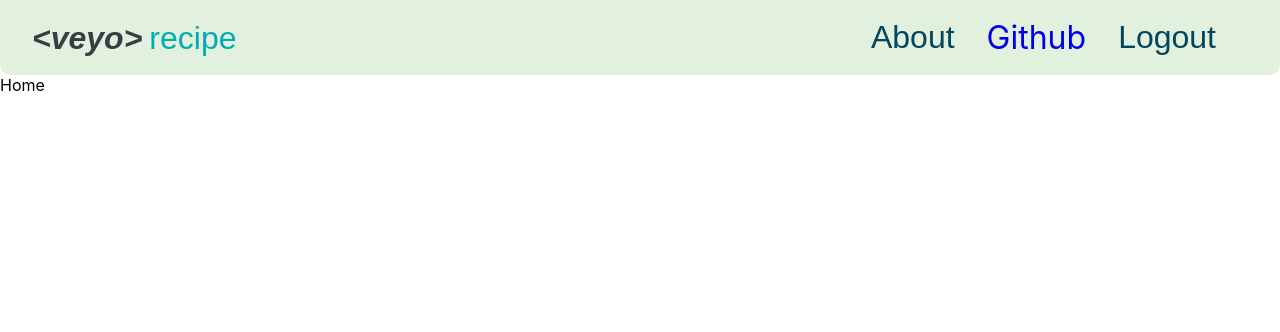
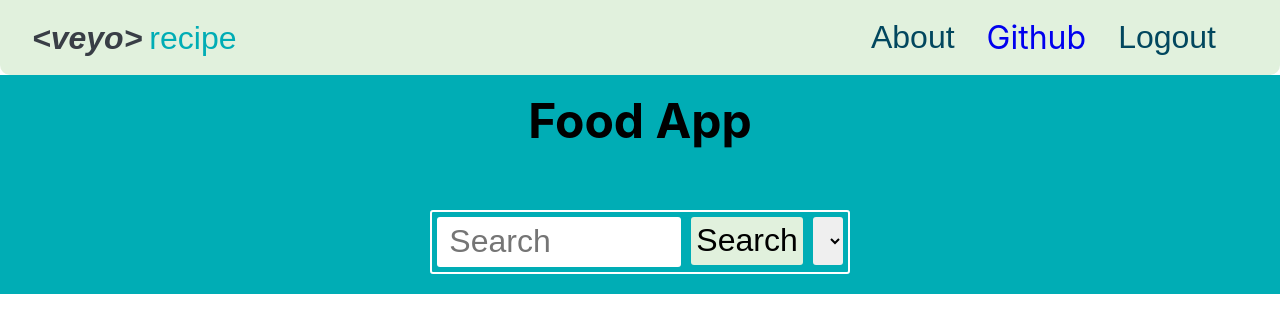
Before and after one commit to veyseltosun/react-recipe_app, a React (Create React App) app: page / in a window 1280 px wide. Shown: the top 332 px of the page. Built offline with nearby package versions, Linux system fonts and the light colour scheme.

Commit message:
changings.

```diff
--- a/src/components/header/Form.jsx
+++ b/src/components/header/Form.jsx
@@ -0,0 +1,20 @@
+import React from 'react'
+import { Button, FoodInput, FormContainer, Select } from "./HeaderStyle"
+
+
+const Form = () => {
+  return (
+    <FormContainer>
+        <FoodInput type="text"
+         placeholder="Search"/>
+
+         <Button > Search</Button>
+         <Select></Select>
+
+
+
+    </ FormContainer>
+  )
+}
+
+export default Form
--- a/src/components/header/Header.jsx
+++ b/src/components/header/Header.jsx
@@ -0,0 +1,14 @@
+import React from 'react'
+import { HeaderContainer, MainHeader } from "./HeaderStyle"
+import Form from './Form'
+
+const Header = () => {
+  return (
+    <HeaderContainer>
+        <MainHeader>Food App</MainHeader>
+        <Form/>
+    </HeaderContainer>
+  )
+}
+
+export default Header
--- a/src/components/header/HeaderStyle.jsx
+++ b/src/components/header/HeaderStyle.jsx
@@ -0,0 +1,61 @@
+import styled from "styled-components";
+
+export const HeaderContainer = styled.div`
+  display: flex;
+  flex-direction: column;
+  align-items: center;
+  justify-content: center;
+  background: #00adb5;
+`;
+
+export const MainHeader = styled.h2`
+  margin-top: 1rem;
+  font-size: 3rem;
+`;
+
+export const FormContainer = styled.form`
+  display: flex;
+  flex-direction: row;
+  flex-wrap: wrap;
+  justify-content: center;
+  border: 2px solid white;
+  border-radius: 3px;
+  margin: 20px;
+`;
+
+export const FoodInput = styled.input`
+  height: 3rem;
+  width: 15rem;
+  border: none;
+  border-radius: 3px;
+  outline: none;
+  text-indent: 10px;
+  margin: 5px;
+  font-size: 2rem;
+`;
+
+export const Button = styled.button`
+  background-color: #e1f1dd;
+  padding: 5px;
+  outline: none;
+  height: 3rem;
+  border: none;
+  margin: 5px;
+  border-radius: 3px;
+  cursor: pointer;
+  font-size: 2rem;
+  &:hover {
+    background-color: #00adb5;
+    transition: all 0.3s ease-in;
+    border: 1px solid white;
+  }
+`;
+
+export const Select = styled.select`
+  border-radius: 3px;
+  margin: 5px;
+  padding: 5px;
+  height: 3rem;
+  border: none;
+  font-size: 2rem;
+`;
--- a/src/pages/home/Home.jsx
+++ b/src/pages/home/Home.jsx
@@ -1,8 +1,12 @@
 import React from 'react'
+import {} from "./HomeStyle"
+import Header from '../../components/header/Header'
 
 const Home = () => {
   return (
-    <div>Home</div>
+    <div>
+        <Header/>
+    </div>
   )
 }
 
--- /dev/null
+++ b/src/pages/home/HomeStyle.jsx
@@ -0,0 +1,61 @@
+import styled from "styled-components";
+
+export const MainContainer = styled.div`
+  display: flex;
+  flex-wrap: wrap;
+  flex-direction: row;
+  justify-content: center;
+  /* background: #e1f1dd; */
+  height: fit-content;
+  /* padding: 5px; */
+`;
+
+export const RecipeCard = styled.div`
+  height: 300px;
+  background: #e1f1dd;
+  padding: 5px;
+  border-radius: 3px;
+  width: 300px;
+  display: flex;
+  flex-direction: column;
+  align-items: center;
+  justify-content: space-evenly;
+  margin: 10px;
+  box-shadow: 8px 8px 5px black;
+  &:hover {
+    box-shadow: none;
+    transition: all 0.3s ease-in;
+  }
+`;
+
+export const RecipeImage = styled.img`
+  height: 150px;
+  border-radius: 10px;
+`;
+
+export const Button = styled.button`
+  background-color: #00adb5;
+  padding: 5px;
+  outline: none;
+  height: 2rem;
+  border: none;
+  margin: 10px;
+  border-radius: 3px;
+  cursor: pointer;
+`;
+
+export const RecipeHeader = styled.h1`
+  font-size: 1.5rem;
+  text-align: center;
+`;
+
+export const ImgDiv = styled.div`
+  display: flex;
+  justify-content: center;
+  margin: 50px;
+`;
+
+export const HomeImg = styled.img`
+  width: 80%;
+  max-width: 750px;
+`;
```
Also changed, not shown: src/components/about/About.jsx (deleted), src/components/about/AboutStyle.jsx (deleted), src/components/details/DetailStyle.jsx (deleted), src/components/details/Detaills.jsx (deleted).
